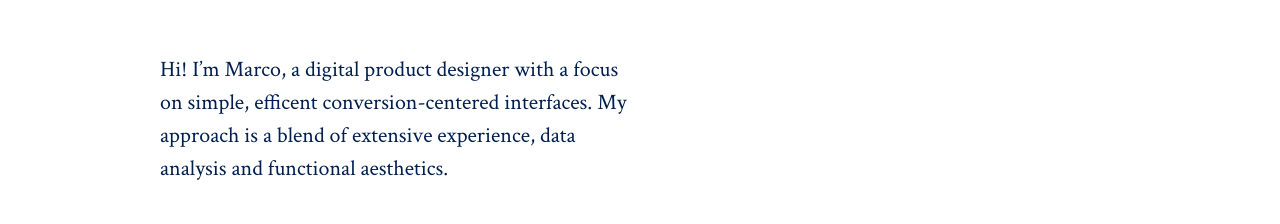
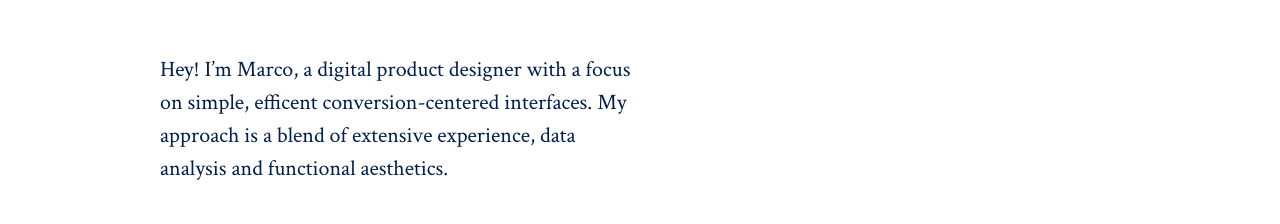
Before and after one commit to Marcobaldessari/_web.2019, a plain HTML site: page index.html in a window 1280 px wide. Shown: the part 204-428 px from the top of the page. Drawn offline with Linux system fonts and the light colour scheme.

Commit message:
Update index.html

```diff
--- a/index.html
+++ b/index.html
@@ -36,7 +36,7 @@
 			<div id="main-wrapper">
 				<!-- <p>Hi! I’m Marco, a digital product designer and Javascript enthusiast. I create interfaces to drive conversions and engagement, trying to bridge the gap between user experience and business needs.
 							</p> -->
-				<p>Hi! I’m Marco, a digital product designer with a focus on simple, efficent conversion-centered
+				<p>Hey! I’m Marco, a digital product designer with a focus on simple, efficent conversion-centered
 					interfaces. My approach is a blend of extensive experience, data analysis and functional aesthetics.
 				</p>
 				<p id="">I share my work on <a href="https://dribbble.com/marcobaldessari" target="_blank" onclick="getOutboundLink('https://dribbble.com/marcobaldessari'); return false;"  >Dribbble</a>,
```
